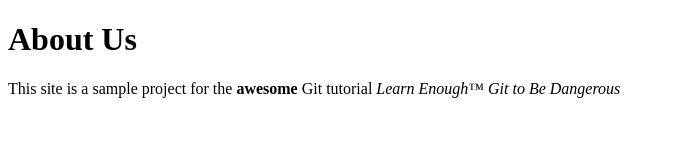
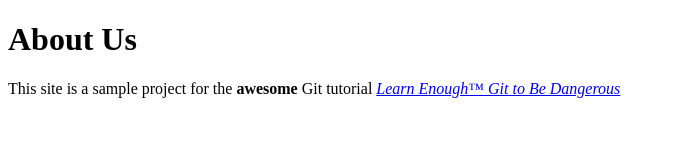
Before and after one commit to harmssam/website, a plain HTML site: page about.html in a window 1280 px wide. Shown: the whole page, without its empty margins (0-675 px from the left). Drawn offline with Linux system fonts and the light colour scheme.

Commit message:
Added link to tutorial title

```diff
--- a/about.html
+++ b/about.html
@@ -1,11 +1,15 @@
 <!DOCTYPE html>
 <html>
-  <head>
+
+<head>
     <title>About us</title>
-  </head>
+</head>
+
 <body>
- <h1>About Us</h1>
- <p>This site is a sample project for the <strong> awesome   </strong> Git tutorial <em>Learn Enough™ Git to Be Dangerous</em></p>
+    <h1>About Us</h1>
+    <p>This site is a sample project for the <strong> awesome </strong> Git tutorial
+        <a href="http://learnenough.com/git-tutorial"><em>Learn Enough™ Git to Be Dangerous</em></a></p>
 
 </body>
+
 </html>
```
Also changed, not shown: 1 other file.
